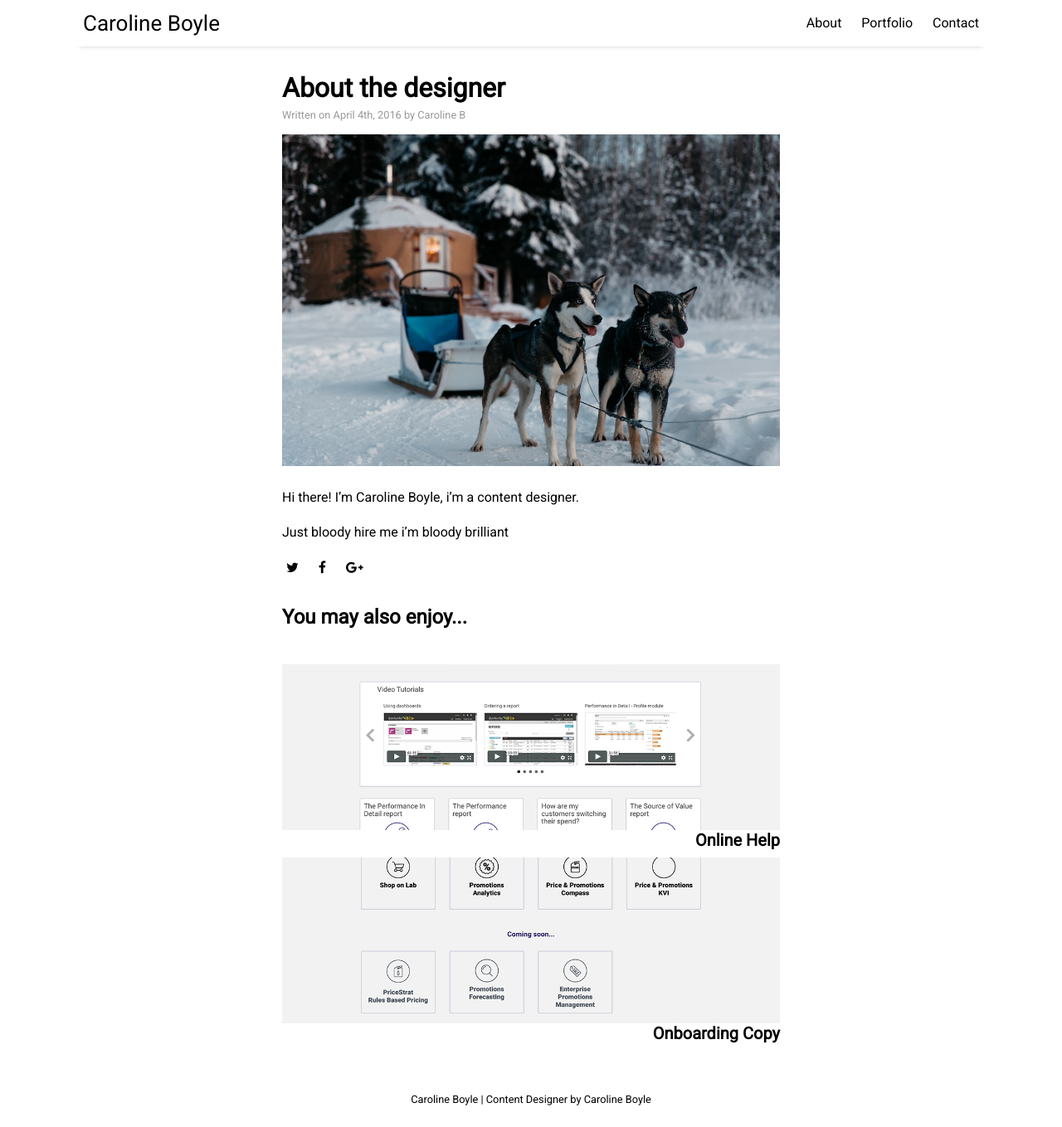
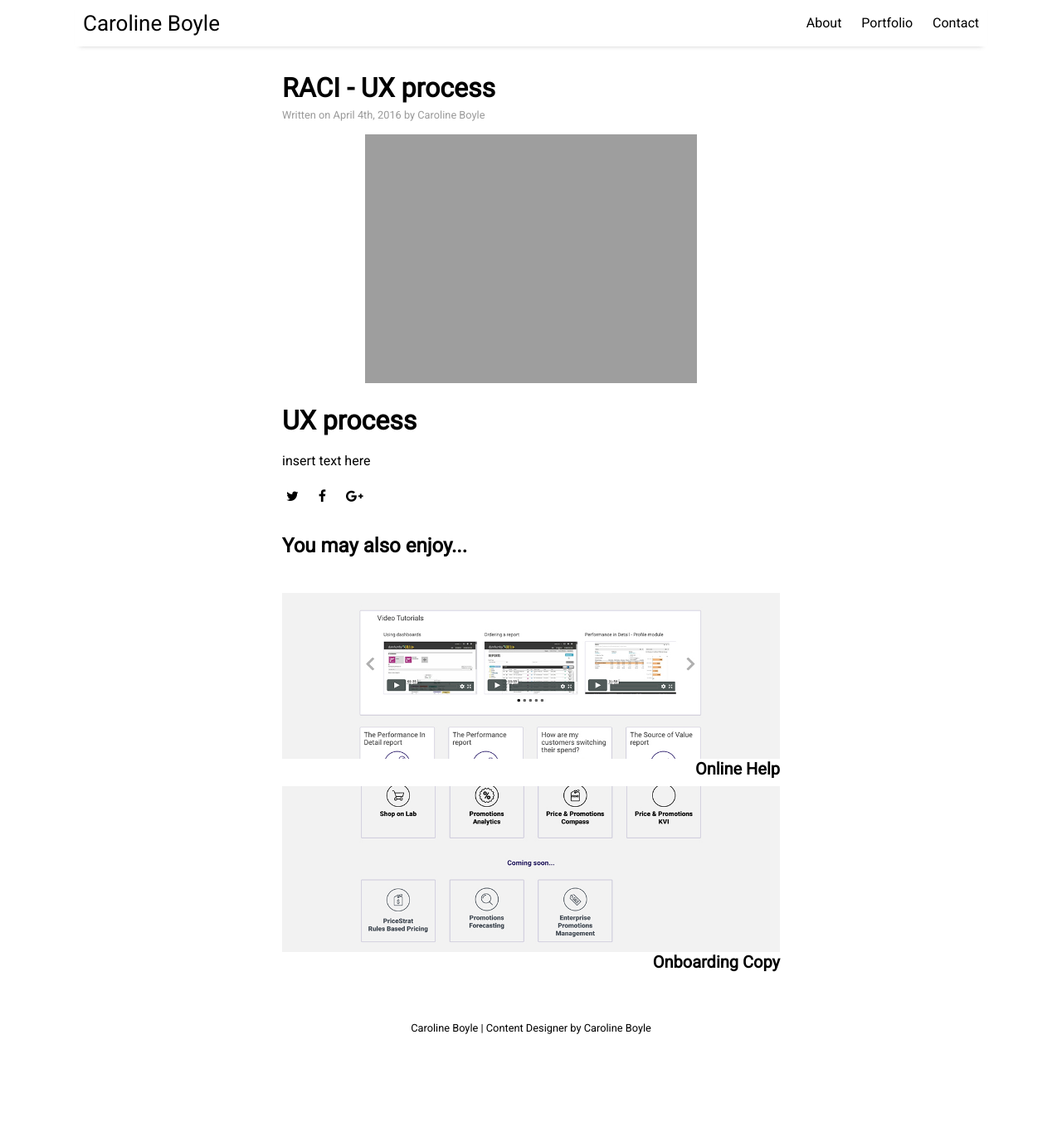
Before and after one commit to caroboyle-ux/CD, a Jekyll site: the page built from _posts/2016-04-04-about-the-author.md, in a window 1280 px wide and 1359 px high. Shown: the whole window at 83% size. Built offline with Jekyll 4.4.1, drawn with Linux system fonts in a browser that asks for light colours; nearby versions of some CDN libraries.

Commit message:
Update 2016-04-04-about-the-author.md

```diff
--- a/_posts/2016-04-04-about-the-author.md
+++ b/_posts/2016-04-04-about-the-author.md
@@ -1,12 +1,12 @@
 ---
 layout: post
-title: "About the designer"
-author: "Caroline B"
+title: "RACI - UX process"
+author: "Caroline Boyle"
 categories: facts
 tags: [sample]
-image: arctic-1.jpg
+image: RACI.jpg
 ---
 
-Hi there! I'm Caroline Boyle, i'm a content designer.
+# UX process
 
-Just bloody hire me i'm bloody brilliant
+insert text here
```
